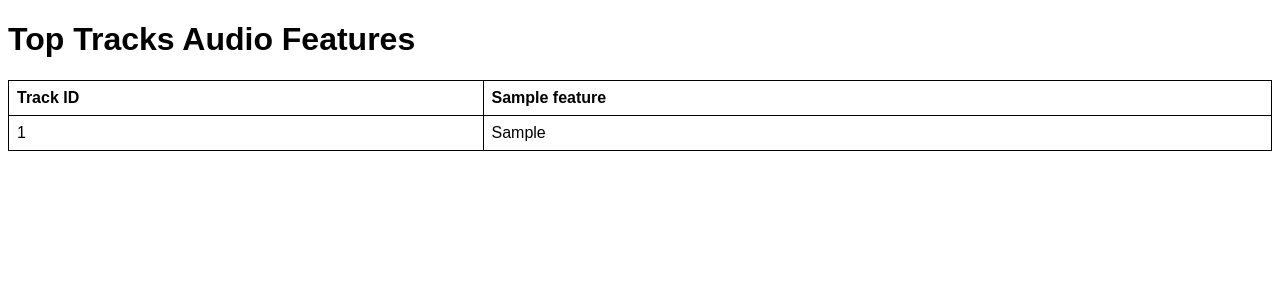
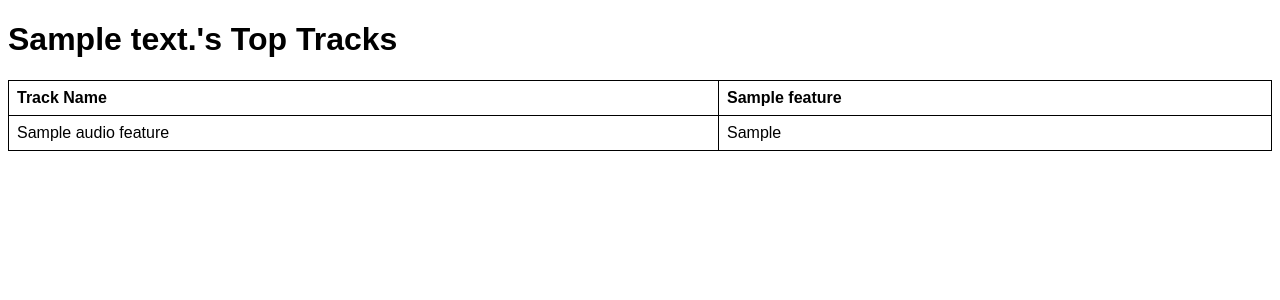
Before and after one commit to davidlpoole/spotify-api-test, a Flask app: template templates/index.html in a window 1280 px wide. Shown: the top 300 px of the page. Run offline with Flask 3, Linux system fonts and the light colour scheme; the template is opened without the code that fills it: most values are stand-ins (such as "Sample title", 1, 10 or a date in 2020).

Commit message:
Add artist and track names

```diff
--- a/main.py
+++ b/main.py
@@ -56,6 +56,30 @@ def get_top_tracks(artist_id, access_token):
         return None
 
 
+def get_track_info(track_id, access_token):
+    url = f"https://api.spotify.com/v1/tracks/{track_id}"
+    headers = {"Authorization": f"Bearer {access_token}"}
+
+    response = requests.get(url, headers=headers)
+    if response.status_code == 200:
+        return response.json()["name"]
+    else:
+        print("Failed to retrieve top tracks.")
+        return None
+
+
+def get_artist_info(artist_id, access_token):
+    url = f"https://api.spotify.com/v1/artists/{artist_id}"
+    headers = {"Authorization": f"Bearer {access_token}"}
+
+    response = requests.get(url, headers=headers)
+    if response.status_code == 200:
+        return response.json()["name"]
+    else:
+        print("Failed to retrieve top tracks.")
+        return None
+
+
 def get_audio_features(track_id, access_token):
     url = f"https://api.spotify.com/v1/audio-features/{track_id}"
     headers = {"Authorization": f"Bearer {access_token}"}
@@ -73,6 +97,7 @@ def index():
     artist_id = "3F3I57bH1shH7osXaQL1H0"
     access_token = get_access_token(CLIENT_ID, CLIENT_SECRET)
     if access_token:
+        artist_details = get_artist_info(artist_id, access_token)
         top_tracks = get_top_tracks(artist_id, access_token)
         desired_features = [
             "Danceability",
@@ -92,13 +117,19 @@ def index():
         if top_tracks:
             for track in top_tracks:
                 track_id = track["id"]
+                track_name = get_track_info(track_id, access_token)
                 audio_features = get_audio_features(track_id, access_token)
                 if audio_features:
                     audio_features_list.append(
-                        {"track_id": track_id, "features": audio_features}
+                        {
+                            "track_id": track_id,
+                            "track_name": track_name,
+                            "features": audio_features,
+                        }
                     )
             return render_template(
                 "index.html",
+                artist_details=artist_details,
                 audio_features_list=audio_features_list,
                 desired_features=desired_features,
             )
--- a/templates/index.html
+++ b/templates/index.html
@@ -7,11 +7,11 @@
     <link rel="stylesheet" type="text/css" href="{{ url_for('static', filename='styles.css') }}">
 </head>
 <body>
-    <h1>Top Tracks Audio Features</h1>
+    <h1>{{ artist_details }}'s Top Tracks</h1>
     <table>
         <thead>
             <tr>
-                <th>Track ID</th>
+                <th>Track Name</th>
                 {% for feature in desired_features %}
                     <th>{{ feature }}</th>
                 {% endfor %}
@@ -20,7 +20,7 @@
         <tbody>
             {% for audio_feature in audio_features_list %}
                 <tr>
-                    <td>{{ audio_feature['track_id'] }}</td>
+                    <td>{{ audio_feature['track_name'] }}</td>
                     {% for feature in desired_features %}
                         <td>{{ audio_feature['features'][feature.lower()] }}</td>
                     {% endfor %}
```
